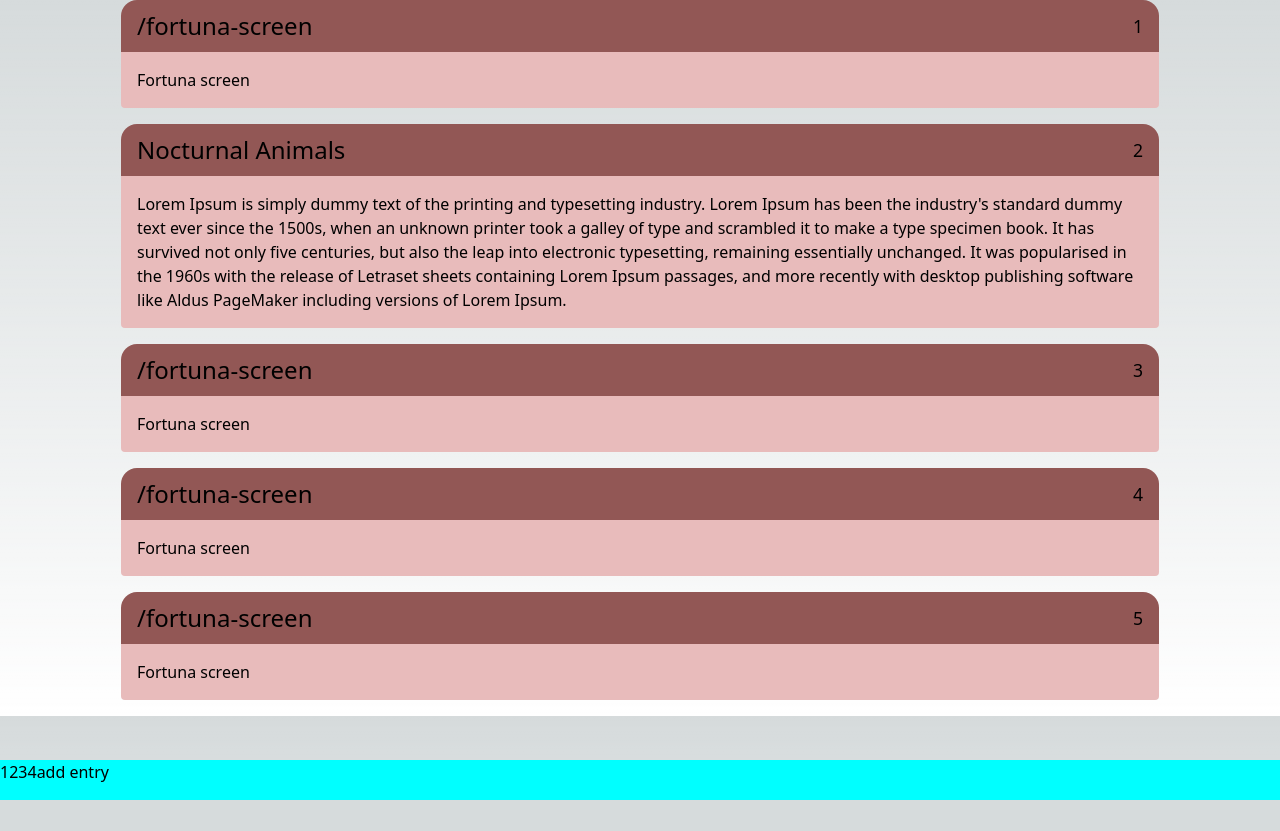
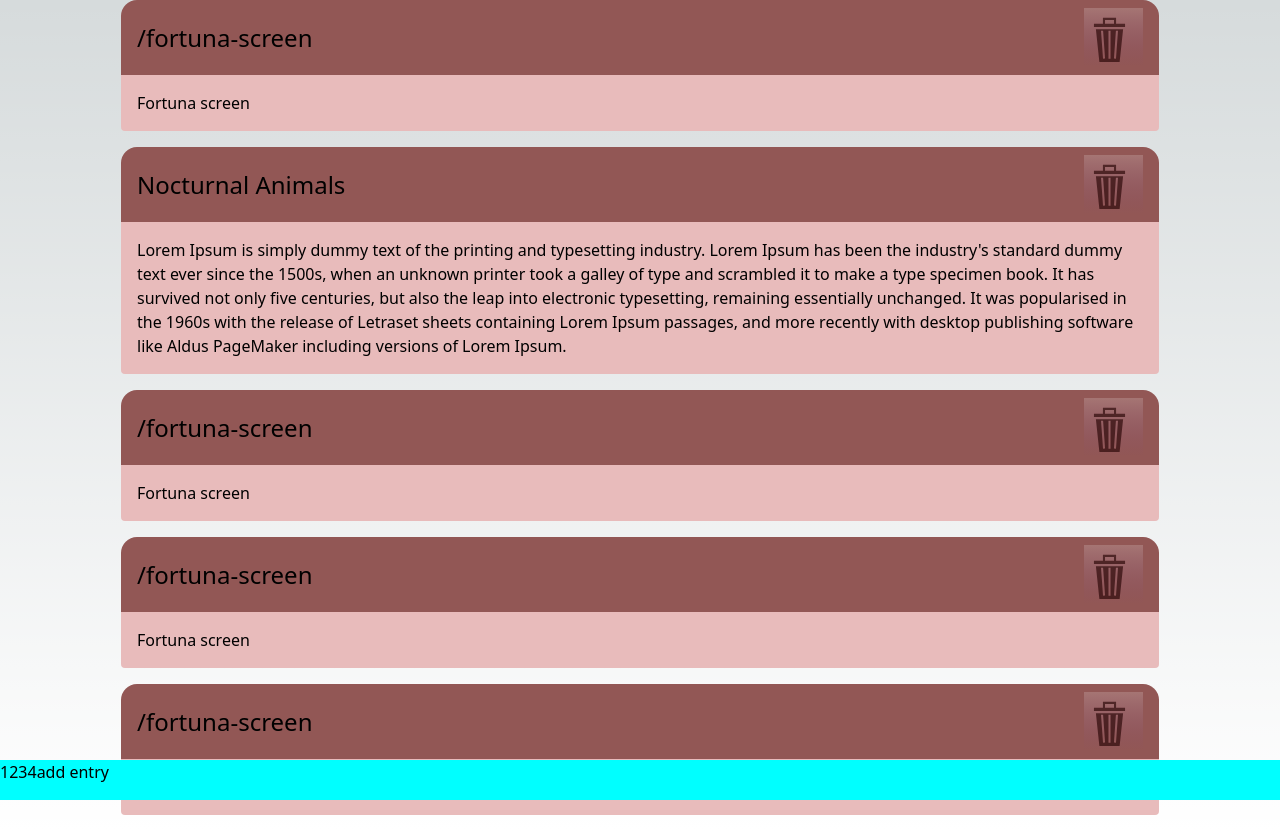
Before and after one commit to alexanderaspman/web-journal-app, a Next.js app: page /home in a window 1280 px wide. Before the commit the page ends 800 px from the top, so only its background shows below. Built offline with nearby package versions, Linux system fonts and the light colour scheme.

Commit message:
fix:button delete
added trash button

```diff
--- a/assets/deletButton.tsx
+++ b/assets/deletButton.tsx
@@ -1,22 +1,16 @@
-
-const TrashButton = ()=>{
-return(<div>
-<svg width="64" height="60" viewBox="0 0 64 60" fill="none" xmlns="http://www.w3.org/2000/svg">
-<g style="mix-blend-mode:overlay">
-<rect width="59" height="59" transform="translate(5)" fill="url(#paint0_linear_122_79)" fill-opacity="0.18"/>
-<path d="M23.9316 9.86914V15.6309H14.9434V19.0879H46.0566V15.6309H37.0684V9.86914H23.9316ZM26.0059 11.9434H34.9941V15.6309H26.0059V11.9434ZM16.9021 21.1621L20.3714 54.1191H40.6289L44.0979 21.1621H16.9021ZM24.0856 22.7039L24.1593 23.7388L26.0031 49.5512L26.0772 50.5856L24.008 50.7334L23.9343 49.6986L22.0905 23.8861L22.0164 22.8518L24.0856 22.7039ZM36.9144 22.7039L38.9834 22.8519L38.9093 23.8864L37.0656 49.6989L36.9918 50.7337L34.9227 50.5857L34.9968 49.5512L36.8405 23.7388L36.9143 22.7039H36.9144ZM29.4629 22.7754H31.5371V50.6621H29.4629V22.7754Z" fill="#270404" fill-opacity="0.65"/>
-<rect y="6" width="59" height="54" rx="20" fill="url(#paint1_linear_122_79)" fill-opacity="0.18"/>
+const Trash = () =>{
+    return(
+    <svg width="59" height="59" viewBox="0 0 59 59" fill="none" xmlns="http://www.w3.org/2000/svg">
+    <g id="game-icons:trash-can">
+    <rect width="59" height="59" fill="url(#paint0_linear_122_76)" fill-opacity="0.18"/>
+    <path id="Vector" d="M18.9316 9.86914V15.6309H9.94336V19.0879H41.0566V15.6309H32.0684V9.86914H18.9316ZM21.0059 11.9434H29.9941V15.6309H21.0059V11.9434ZM11.9021 21.1621L15.3714 54.1191H35.6289L39.0979 21.1621H11.9021ZM19.0856 22.7039L19.1593 23.7388L21.0031 49.5512L21.0772 50.5856L19.008 50.7334L18.9343 49.6986L17.0905 23.8861L17.0164 22.8518L19.0856 22.7039ZM31.9144 22.7039L33.9834 22.8519L33.9093 23.8864L32.0656 49.6989L31.9918 50.7337L29.9227 50.5857L29.9968 49.5512L31.8405 23.7388L31.9143 22.7039H31.9144ZM24.4629 22.7754H26.5371V50.6621H24.4629V22.7754Z" fill="#270404" fill-opacity="0.65"/>
     </g>
     <defs>
-<linearGradient id="paint0_linear_122_79" x1="29.5" y1="0" x2="29.5" y2="59" gradientUnits="userSpaceOnUse">
-<stop stop-color="white"/>
-<stop offset="1" stop-color="#5D29B1" stop-opacity="0"/>
-</linearGradient>
-<linearGradient id="paint1_linear_122_79" x1="29.5" y1="6" x2="29.5" y2="60" gradientUnits="userSpaceOnUse">
+    <linearGradient id="paint0_linear_122_76" x1="29.5" y1="0" x2="29.5" y2="59" gradientUnits="userSpaceOnUse">
     <stop stop-color="white"/>
     <stop offset="1" stop-color="#5D29B1" stop-opacity="0"/>
     </linearGradient>
     </defs>
-</svg></div>)
+    </svg>)
     }
-export default TrashButton
+    export default Trash
--- a/pages/home/index.tsx
+++ b/pages/home/index.tsx
@@ -6,7 +6,7 @@ import {paginate} from '@/helper/paginate'
 import Wrapper from '@/components/Wrapper'
 import styles from './home.module.scss'
 import Link from "next/link"
-import TrashButton from "@/assets/deletButton"
+import Trash from "@/assets/deletButton"
 interface Data{
     id:number
     entryTitle:string
@@ -64,7 +64,7 @@ return(<div key={node} className={styles.item}>
             {entryTitle}
         </Link>
          </h2>
-            <span onClick={()=>deleteObject(node)}>{node}</span>
+            <span onClick={()=>deleteObject(node)}><Trash/></span>
         </div>
         <div className={styles.item__content}>{context}</div>
 
@@ -81,7 +81,7 @@ currentPage={currentPage}
 pageSize={pageSize}
 onPageChange={onPageChange}
 />
-<span className="justify-end"><button>add entry</button></span></div>
+<span className="justify-self-end"><button>add entry</button></span></div>
 </div></Wrapper>)
 }
 export default JournalEntryList
```
Lines whose indentation alone changed are shown as unchanged.
